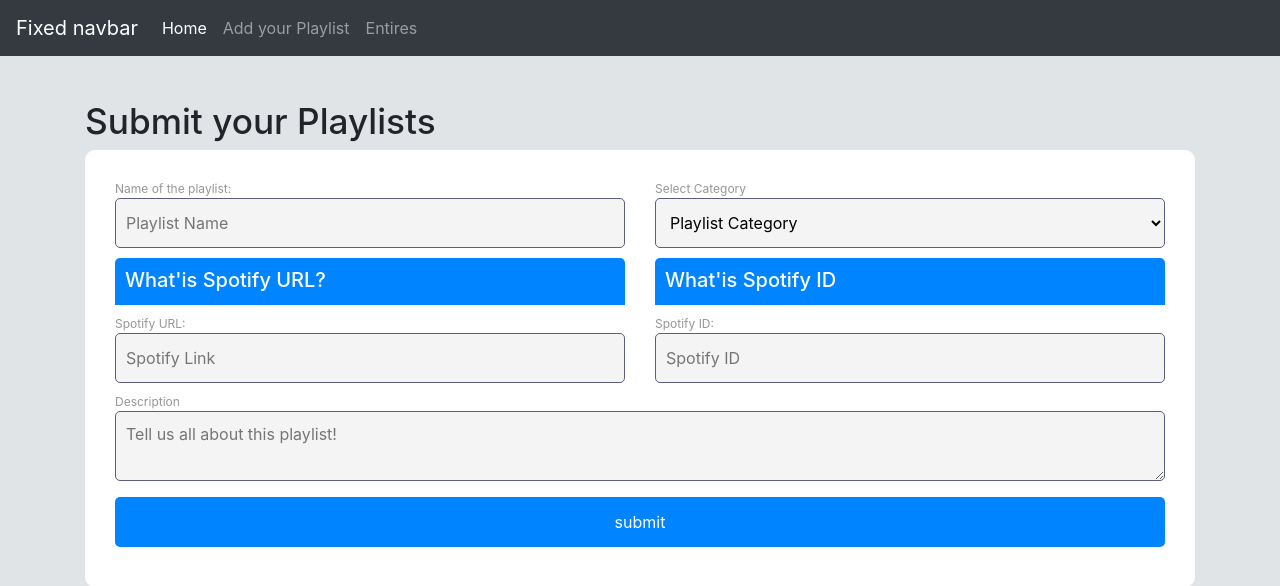
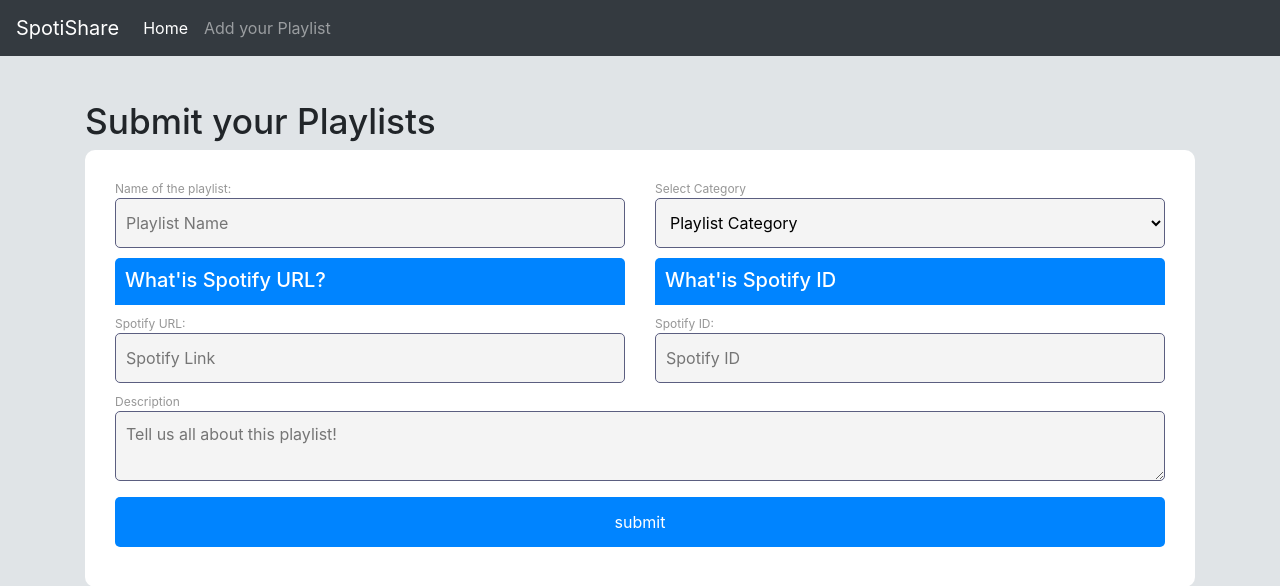
Before and after one commit to delegacz/md-milestone-project-3, a Flask app: page /add in a window 1280 px wide. Shown: the top 586 px of the page. Run offline with Flask 2, Linux system fonts and the light colour scheme; data that the repository does not hold is empty; some libraries are stand-ins or nearby versions.

Commit message:
first draft of README file added project title to base.html

```diff
--- a/templates/base.html
+++ b/templates/base.html
@@ -11,10 +11,11 @@
         crossorigin="anonymous"></script>
     <link rel="stylesheet" href="https://maxcdn.bootstrapcdn.com/bootstrap/4.0.0/css/bootstrap.min.css" integrity="sha384-Gn5384xqQ1aoWXA+058RXPxPg6fy4IWvTNh0E263XmFcJlSAwiGgFAW/dAiS6JXm" crossorigin="anonymous">
     <link rel="stylesheet" type="text/css" href="{{ url_for('static', filename='css/style.css') }}">
-</head>
+    <title>SpotiShare</title>
+  </head>
 <header class="container">
 <nav class="navbar navbar-expand-md navbar-dark fixed-top bg-dark">
-        <a class="navbar-brand" href="#">Fixed navbar</a>
+        <a class="navbar-brand" href="#">SpotiShare</a>
         <button class="navbar-toggler" type="button" data-toggle="collapse" data-target="#navbarCollapse" aria-controls="navbarCollapse" aria-expanded="false" aria-label="Toggle navigation">
           <span class="navbar-toggler-icon"></span>
         </button>
@@ -26,9 +27,6 @@
             <li class="nav-item">
                     <a class="nav-link" href="{{url_for('add')}}">Add your Playlist</a>
                   </li>
-            <li class="nav-item">
-              <a class="nav-link" href="#">Entires</a>
-            </li>
           </ul>
         </div>
 </nav></header>
```
Also changed, not shown: README.md.
